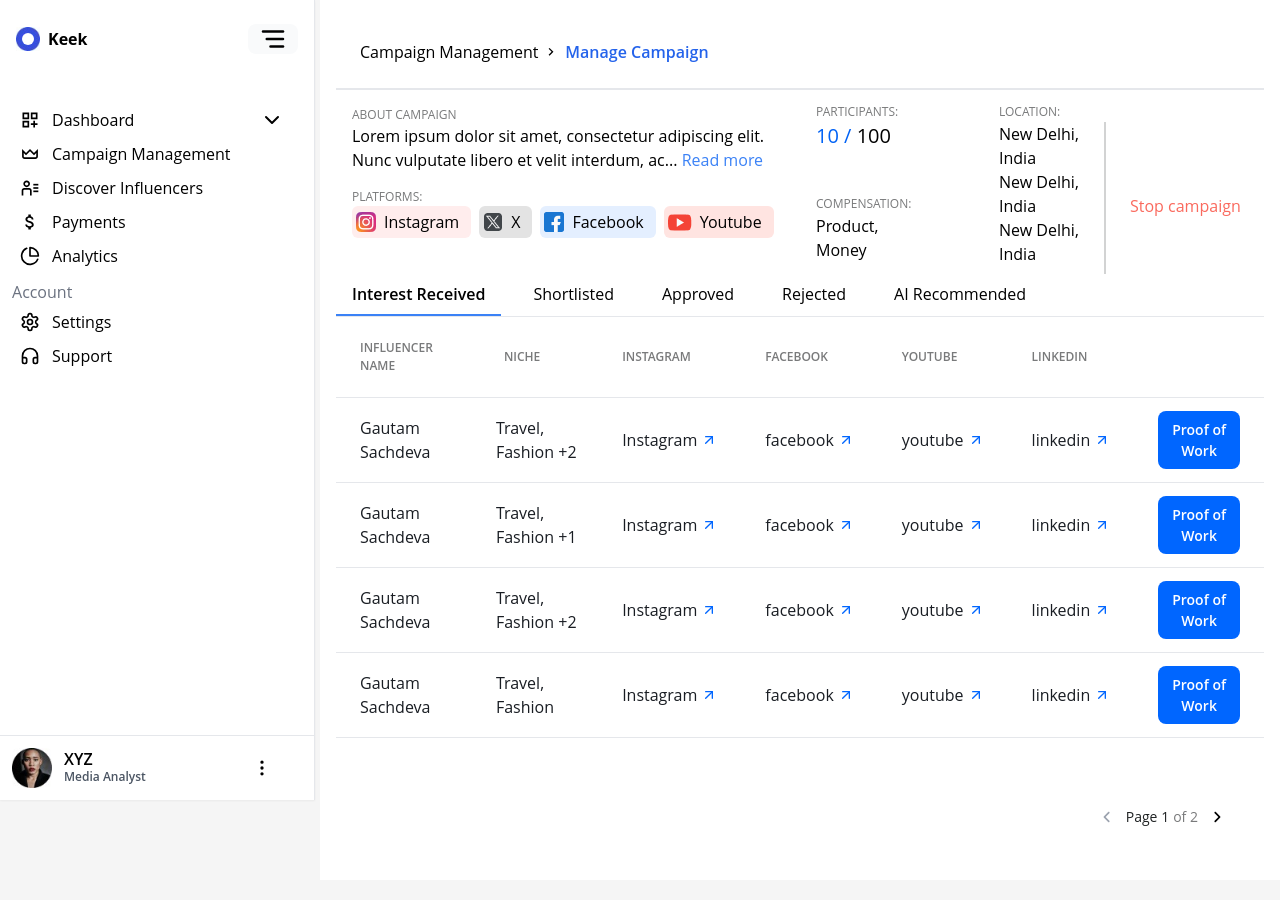
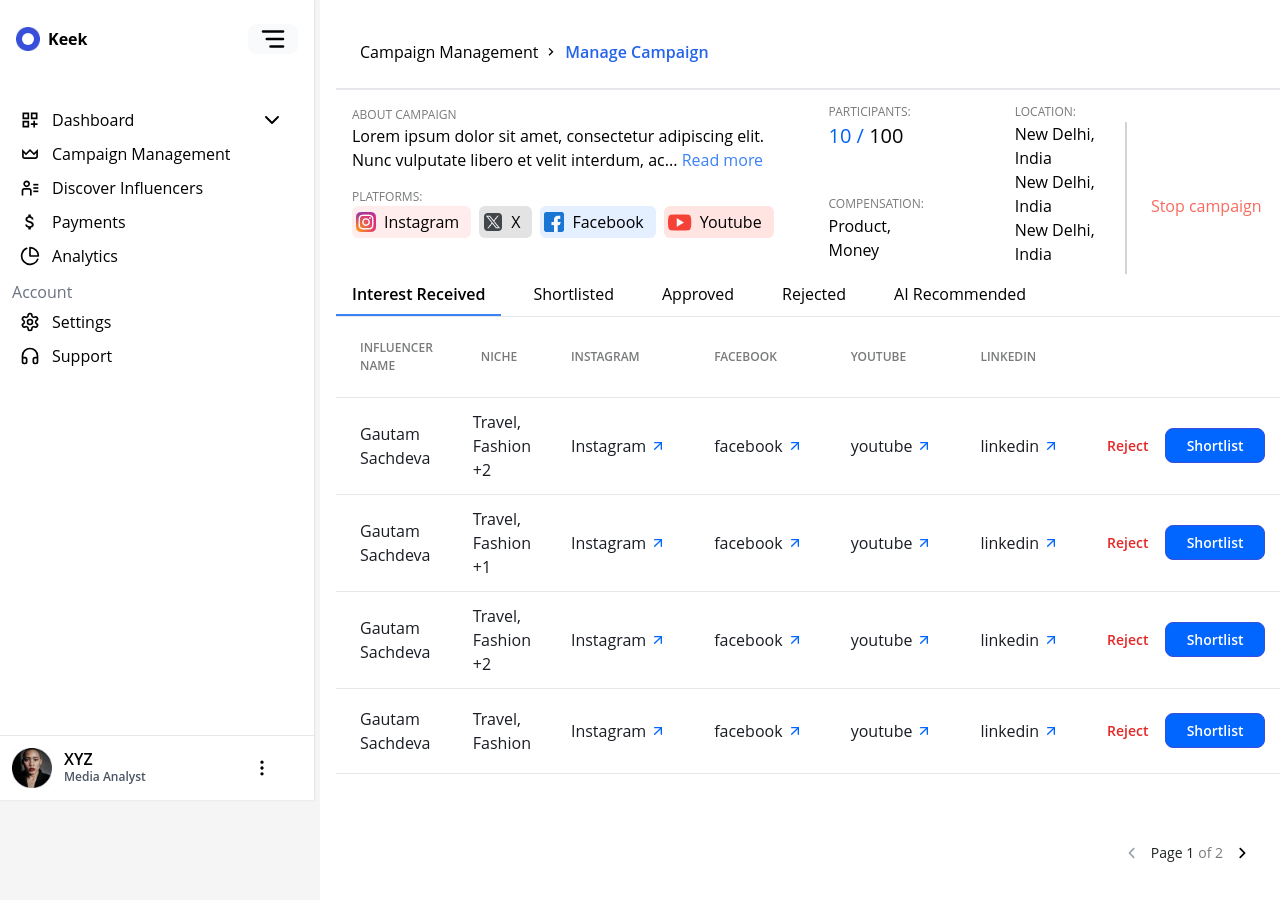
Before and after one commit to Tejas812002/Keek, a React (Create React App) app: page /manageCampaign in a window 1280 px wide. Shown: the top 900 px of the page. Built offline with nearby package versions, Linux system fonts and the light colour scheme.

Commit message:
New Screens Added

```diff
--- a/src/Manage/CampaignManagement/ManageCampaign/ManageCampaign.jsx
+++ b/src/Manage/CampaignManagement/ManageCampaign/ManageCampaign.jsx
@@ -353,9 +353,16 @@ const ManageCampaign = () => {
 
                     </a>                  </td>
                   <td className="py-3 px-6 text-[14px] font-body font-semibold">
-                    <Link>
-                       <button className="bg-[#0066FF] text-[#FFFFFF] py-2 px-3 rounded-lg">Proof of Work</button>
-                    </Link>
+                  <button className="text-[#e32828] w-[10px]">
+      Reject
+    </button>
+
+                  </td>
+                  <td className="py-3 px-6 text-[14px] font-body font-semibold">
+                  <button className="bg-[#0066FF] text-[#FFFFFF] w-[100px] h-[35px] px-4 rounded-lg border border-[#384edd] font-semibold font-['Open Sans'] text-sm leading-[14px]">
+      Shortlist
+    </button>
+
                   </td>
                 </tr>
               ))}
```
